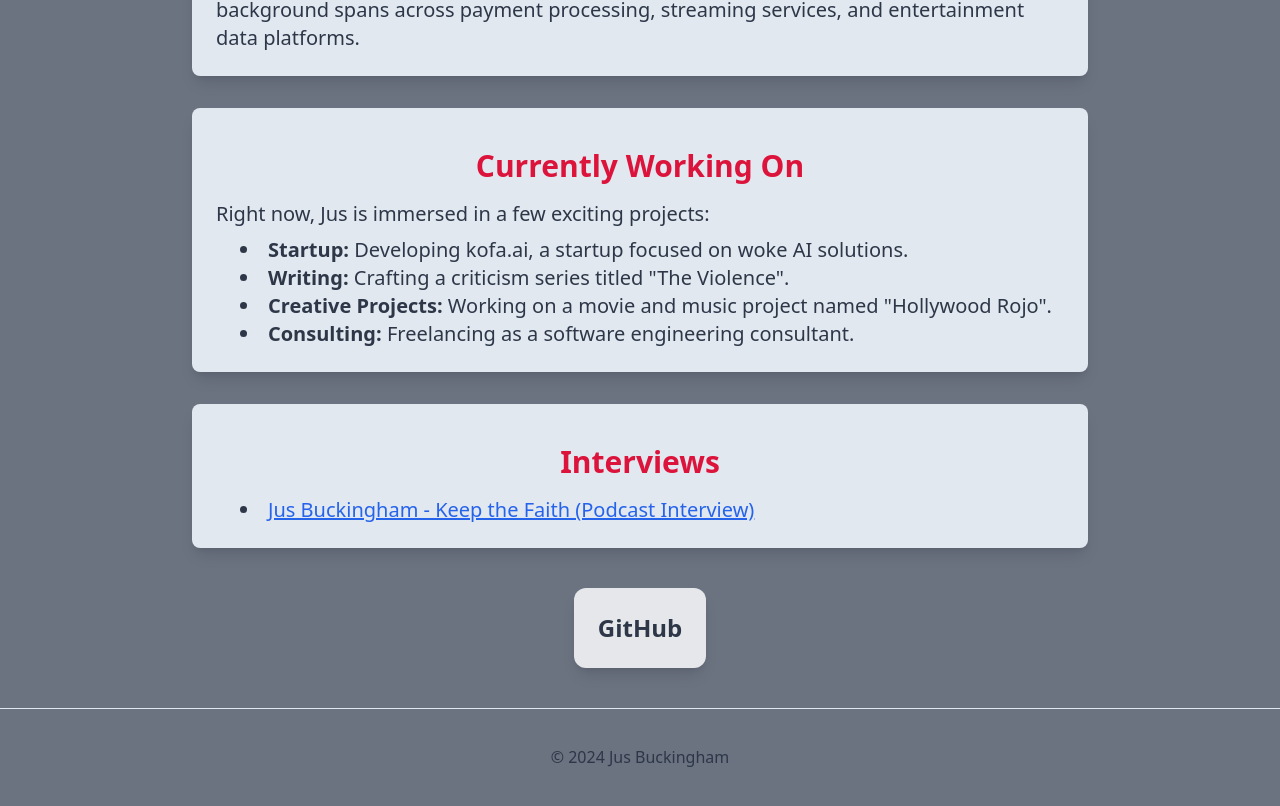
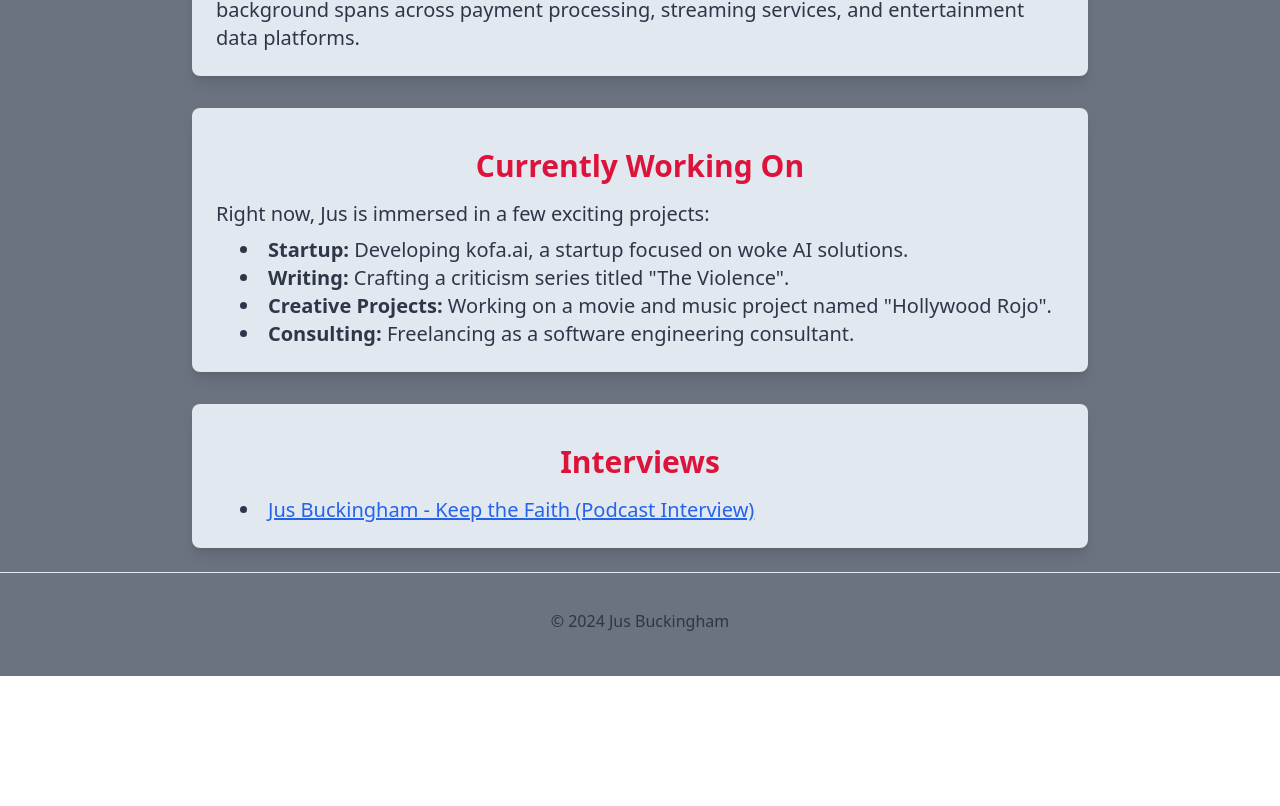
Before and after one commit to jusbuckingham/jusbuckingham, a Next.js app: page / in a window 1280 px wide. Shown: the part 748-1554 px from the top of the page. After the commit the page ends 1424 px from the top, so only its background shows below. Built offline with nearby package versions, Linux system fonts and the light colour scheme.

Commit message:
removing github link

```diff
--- a/pages/index.tsx
+++ b/pages/index.tsx
@@ -146,12 +146,6 @@ const Home: NextPage = () => {
             </ul>
           </div>
         </div>
-
-        <div className="mt-6 flex flex-col items-center justify-center max-w-4xl w-full">
-          <a href="https://github.com/jusbuckingham" target="_blank" rel="noopener noreferrer" className="p-4 md:p-6 m-2 md:m-4 max-w-sm bg-neutral-200 rounded-xl shadow-lg space-y-4 hover:bg-neutral-300 transition duration-300">
-            <h2 className="text-xl md:text-2xl font-semibold text-gray-800">GitHub</h2>
-          </a>
-        </div>
       </main>
 
       <footer className="flex items-center justify-center w-full h-24 border-t mt-6 border-gray-200">
```
